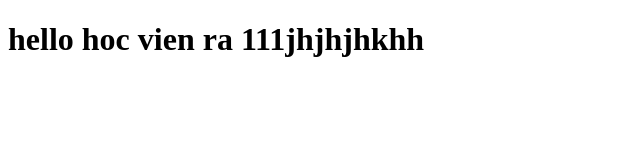
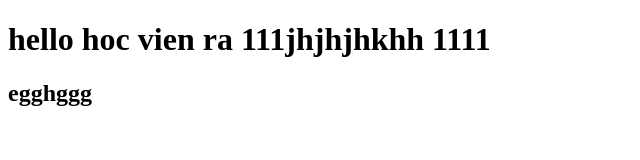
Before and after one commit to vienctm7/module1-bai1, a plain HTML site: page index.html in a window 1280 px wide. Shown: the whole page, without its empty margins (0-640 px from the left). Drawn offline with Linux system fonts and the light colour scheme.

Commit message:
add file

```diff
--- a/index.html
+++ b/index.html
@@ -7,6 +7,7 @@
     <title>Document</title>
 </head>
 <body>
-    <h1> hello hoc vien ra 111jhjhjhkhh</h1>
+    <h1> hello hoc vien ra 111jhjhjhkhh 1111</h1>
+    <h2>egghggg</h2>
 </body>
 </html>
```
